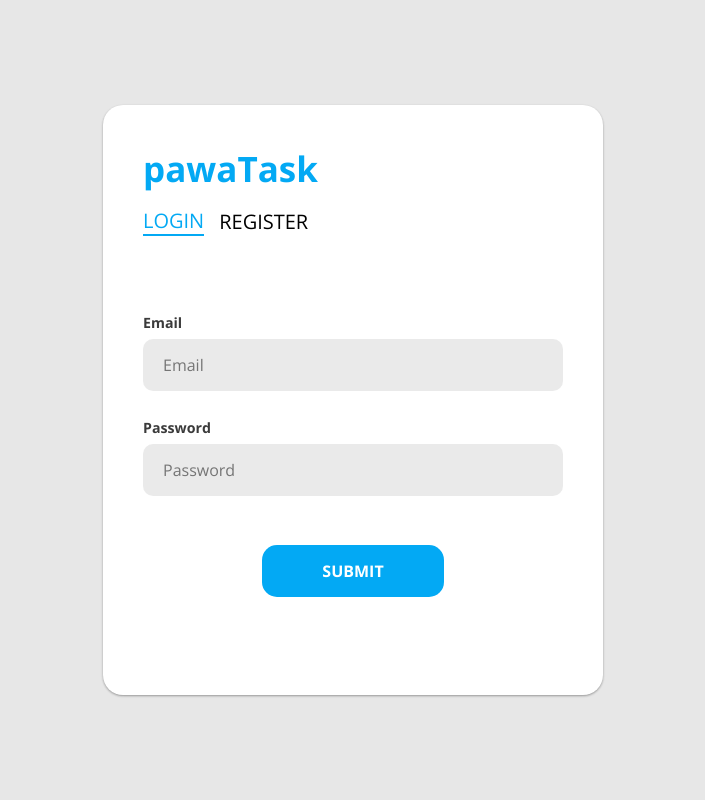
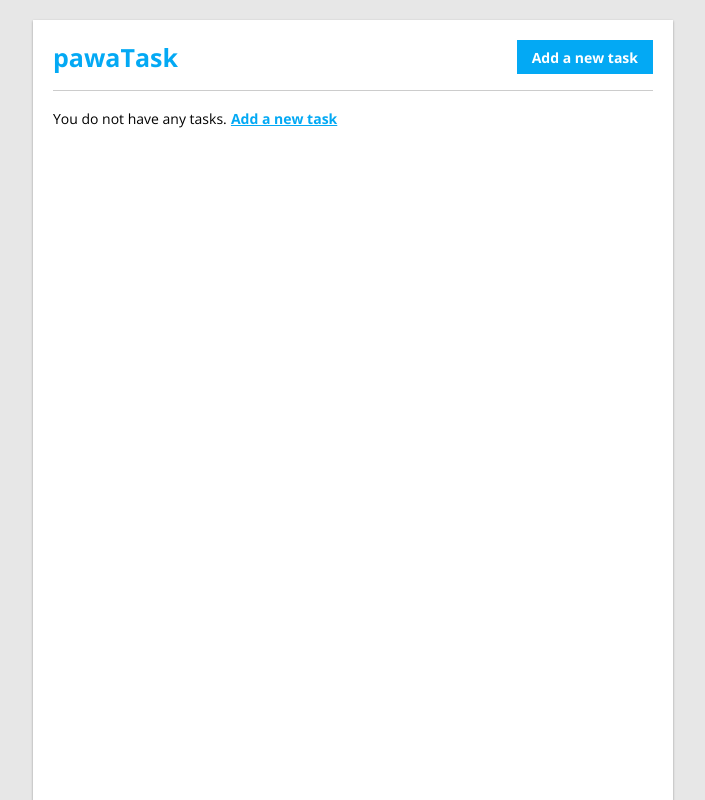
Before and after one commit to nikitaviira/pawaTask, a Vue app in the folder frontend/: page / in a window 1280 px wide. Before the commit this address led to /auth. Shown: the whole page, without its empty margins (287-992 px from the left). Built offline with nearby package versions, Linux system fonts and the light colour scheme.

Commit message:
extract input into component

```diff
--- a/frontend/src/assets/_variables.scss
+++ b/frontend/src/assets/_variables.scss
@@ -3,3 +3,4 @@ $main-color: #03a9f4;
 $validation-error-color: #dc3545;
 $input-color: #c1c1c157;
 $label-color: #3b3b3b;
+$shadow: 0 1px 3px #0000001f, 0 1px 2px #0000003d;
--- a/frontend/src/components/auth/InputWrapper.vue
+++ b/frontend/src/components/auth/InputWrapper.vue
@@ -1,8 +1,43 @@
 <template>
   <div class="input-wrapper">
-    <slot />
+    <label for="repeat-password">{{ label }}</label>
+    <input
+      :id="id"
+      :class="{'validation-error': validator.$error}"
+      :value="modelValue"
+      :placeholder="label"
+      :type="type"
+      @input="updateValue"
+    >
+    <Transition mode="out-in">
+      <p
+        v-if="validator.$dirty && validator.$errors.length > 0"
+        :key="validator.$errors[0].$uid"
+        class="validation-error-msg"
+      >
+        {{ validator.$errors[0].$message }}
+      </p>
+    </Transition>
   </div>
 </template>
+
+<script setup lang="ts">
+  import type { Validation } from '@vuelidate/core';
+
+  const emit = defineEmits<{ (e: 'update:modelValue', value: string): void }>();
+  const props = defineProps<{
+    id: string,
+    modelValue: string,
+    label: string,
+    type: string,
+    validator: Validation
+  }>();
+
+  const updateValue = (e: Event) => {
+    props.validator.$touch();
+    emit('update:modelValue', (e.target as HTMLInputElement).value);
+  };
+</script>
 
 <style scoped lang="scss">
 @import "@/assets/variables";
@@ -14,7 +49,7 @@
   position: relative;
   height: 95px;
 
-  :slotted(input) {
+  input {
     padding-top: 15px;
     padding-bottom: 15px;
     padding-left: 20px;
@@ -27,23 +62,33 @@
     }
   }
 
-  :slotted(.validation-error-msg) {
-    margin-bottom: 0;
-    margin-top: 5px;
-    color: $validation-error-color;
-    font-size: 13px;
-  }
-
-  :slotted(label) {
+  label {
     font-weight: 600;
     font-size: 0.8875rem;
     line-height: 16px;
     color: $label-color;
     margin-bottom: 8px
   }
+
+  .validation-error-msg {
+    margin-bottom: 0;
+    margin-top: 5px;
+    color: $validation-error-color;
+    font-size: 13px;
+  }
 }
 
 .input-wrapper + .input-wrapper {
   margin-top: 10px;
 }
+
+.v-enter-active,
+.v-leave-active {
+  transition: opacity 0.2s ease;
+}
+
+.v-enter-from,
+.v-leave-to {
+  opacity: 0;
+}
 </style>
--- a/frontend/src/components/auth/Login.vue
+++ b/frontend/src/components/auth/Login.vue
@@ -1,40 +1,20 @@
 <template>
   <AuthForm @submit="submitForm">
-    <InputWrapper>
-      <label for="email">Email</label>
-      <input
+    <InputWrapper
       id="email"
       v-model.trim="loginForm.email"
-        :class="{'validation-error': $v.email.$error}"
-        placeholder="Email"
       type="text"
-        @input="$v.email.$touch()"
-      >
-      <p
-        v-if="$v.email.$dirty && $v.email.required.$invalid"
-        class="validation-error-msg"
-      >
-        This field is required
-      </p>
-    </InputWrapper>
+      label="Email"
+      :validator="$v.email"
+    />
 
-    <InputWrapper>
-      <label for="password">Password</label>
-      <input
+    <InputWrapper
       id="password"
       v-model.trim="loginForm.password"
-        :class="{'validation-error': $v.password.$error}"
-        placeholder="Password"
       type="password"
-        @input="$v.password.$touch()"
-      >
-      <p
-        v-if="$v.password.$dirty && $v.password.required.$invalid"
-        class="validation-error-msg"
-      >
-        This field is required
-      </p>
-    </InputWrapper>
+      label="Password"
+      :validator="$v.password"
+    />
   </AuthForm>
 </template>
 
--- a/frontend/src/components/auth/Register.vue
+++ b/frontend/src/components/auth/Register.vue
@@ -1,98 +1,53 @@
 <template>
   <AuthForm @submit="submitForm">
-    <InputWrapper>
-      <label for="email">Email</label>
-      <input
+    <InputWrapper
       id="email"
       v-model.trim="registerForm.email"
-        :class="{'validation-error': $v.email.$error}"
-        placeholder="Email"
       type="text"
-        @input="$v.email.$touch()"
-      >
-      <p
-        v-if="$v.email.$dirty && $v.email.required.$invalid"
-        class="validation-error-msg"
-      >
-        This field is required
-      </p>
-      <p
-        v-else-if="$v.email.$dirty && $v.email.emailValidation.$invalid"
-        class="validation-error-msg"
-      >
-        Incorrect email format
-      </p>
-    </InputWrapper>
+      label="Email"
+      :validator="$v.email"
+    />
 
-    <InputWrapper>
-      <label for="password">Password</label>
-      <input
+    <InputWrapper
       id="password"
       v-model.trim="registerForm.password"
-        :class="{'validation-error': $v.password.$error}"
-        placeholder="Password"
       type="password"
-        @input="$v.password.$touch()"
-      >
-      <p
-        v-if="$v.password.$dirty && $v.password.required.$invalid"
-        class="validation-error-msg"
-      >
-        This field is required
-      </p>
-      <p
-        v-else-if="$v.password.$dirty && $v.password.passwordValidation.$invalid"
-        class="validation-error-msg"
-      >
-        At least 8 chars long, one capital letter and one number
-      </p>
-    </InputWrapper>
+      label="Password"
+      :validator="$v.password"
+    />
 
-    <InputWrapper>
-      <label for="repeat-password">Repeat password</label>
-      <input
-        id="repeat-password"
+    <InputWrapper
+      id="repeatedPassword"
       v-model.trim="registerForm.repeatedPassword"
-        :class="{'validation-error': $v.repeatedPassword.$error}"
-        placeholder="Repeat password"
       type="password"
-        @input="$v.repeatedPassword.$touch()"
-      >
-      <p
-        v-if="$v.repeatedPassword.$dirty && $v.repeatedPassword.required.$invalid"
-        class="validation-error-msg"
-      >
-        This field is required
-      </p>
-      <p
-        v-else-if="$v.repeatedPassword.$dirty && $v.repeatedPassword.repeatedPasswordValidation.$invalid"
-        class="validation-error-msg"
-      >
-        Password doesn't match
-      </p>
-    </InputWrapper>
+      label="Repeat password"
+      :validator="$v.repeatedPassword"
+    />
   </AuthForm>
 </template>
 
 <script setup lang="ts">
-  import { required } from '@vuelidate/validators';
+  import { helpers, required } from '@vuelidate/validators';
   import { ref } from 'vue';
   import type { RegistrationCredentials } from '@/api/controllers/authController';
   import useVuelidate from '@vuelidate/core';
   import { useUserStore } from '@/stores/userStore';
   import { useRouter } from 'vue-router';
-  import { emailValidation, passwordValidation } from '@/components/validation';
+  import { emailValidation, passwordValidation } from '@/components/validation/validation';
   import AuthForm from '@/components/auth/AuthForm.vue';
   import InputWrapper from '@/components/auth/InputWrapper.vue';
 
   const router = useRouter();
   const userStore = useUserStore();
 
-  const repeatedPasswordValidation = (value: string) => registerForm.value.password === value;
+  const repeatedPasswordValid = helpers.withMessage('Password does not match', (value: string) => registerForm.value.password === value);
+  const passwordValid = helpers.withMessage('At least 8 chars long, one capital letter and one number', passwordValidation);
+  const emailValid = helpers.withMessage('Incorrect email format', emailValidation);
+
   const rules = {
-    email: { required, emailValidation },
-    password: { required, passwordValidation },
-    repeatedPassword: { required, repeatedPasswordValidation }
+    email: { required, emailValid },
+    password: { required, passwordValid },
+    repeatedPassword: { required, repeatedPasswordValid }
   };
 
   const registerForm = ref<RegistrationCredentials>({
--- a/frontend/src/router/index.ts
+++ b/frontend/src/router/index.ts
@@ -10,8 +10,7 @@ const router = createRouter({
     {
       path: '/',
       name: 'tasks',
-      component: Tasks,
-      meta: { authRequired: true }
+      component: Tasks
     },
     {
       path: '/auth',
--- a/frontend/src/views/Auth.vue
+++ b/frontend/src/views/Auth.vue
@@ -87,7 +87,7 @@
   background: white;
   min-width: 500px;
   border-radius: 20px;
-  box-shadow: 0 1px 3px #0000001f, 0 1px 2px #0000003d;
+  box-shadow: $shadow;
   min-height: 590px;
   display: flex;
   flex-direction: column;
--- a/frontend/src/views/Tasks.vue
+++ b/frontend/src/views/Tasks.vue
@@ -1,10 +1,77 @@
+<template>
+  <div class="task-container">
+    <div style="display: flex; justify-content: space-between;">
+      <p class="brand">
+        pawaTask
+      </p>
+      <button class="add-task">
+        Add a new task
+      </button>
+    </div>
+    <hr>
+    <span>You do not have any tasks.</span> <span class="add-task-link">Add a new task</span>
+  </div>
+</template>
+
 <script setup lang="ts">
 
 </script>
 
-<template>
-</template>
+<style lang="scss" scoped>
+@import "@/assets/variables";
 
-<style scoped>
+.brand {
+  font-weight: bold;
+  font-size: 25px;
+  margin: 0;
+  color: $main-color;
+}
 
+.task-container {
+  position: fixed;
+  top: 20px;
+  left: 50%;
+  transform: translateX(-50%);
+  width: 640px;
+  height: 800px;
+  padding: 20px;
+  background: white;
+  box-shadow: $shadow;
+
+  @media screen and (max-width: 700px) {
+    height: 100%;
+    box-shadow: none;
+    width: 100%;
+    top: 0;
+  }
+}
+
+.add-task {
+  background: $main-color;
+  color: white;
+  padding: 5px 15px;
+  font-size: 14px;
+  cursor: pointer;
+  font-weight: bold;
+}
+
+.add-task-link {
+  color: $main-color;
+  text-decoration: underline;
+  font-weight: bold;
+  cursor: pointer;
+}
+
+hr {
+  display: block;
+  height: 1px;
+  border: 0;
+  border-top: 1px solid #ccc;
+  margin: 1em 0;
+  padding: 0;
+}
+
+span {
+  font-size: 14px;
+}
 </style>
```
Also changed, not shown: frontend/src/components/validation/validation.ts (renamed from frontend/src/components/validation.ts). Lines whose indentation alone changed are shown as unchanged.
